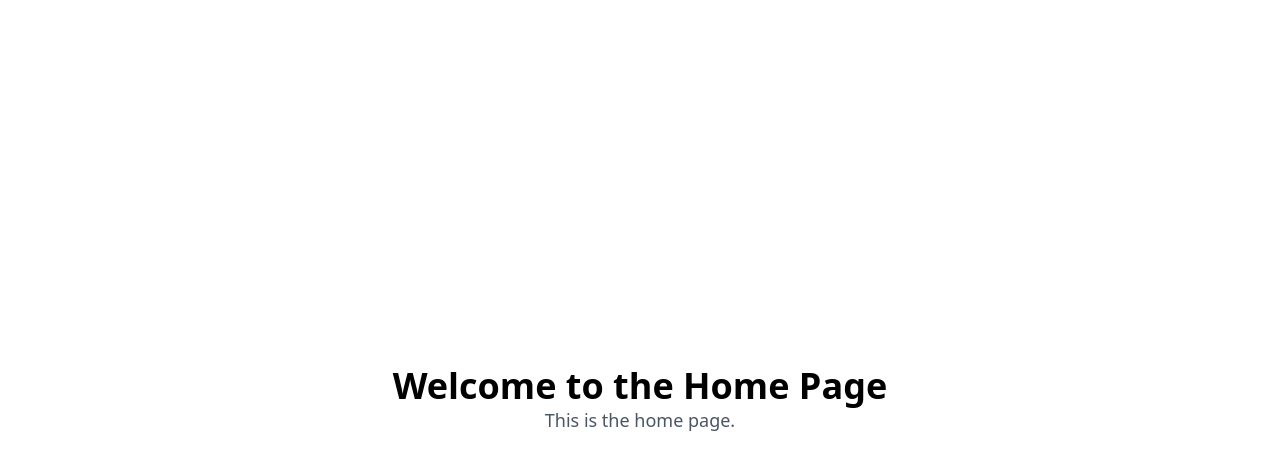
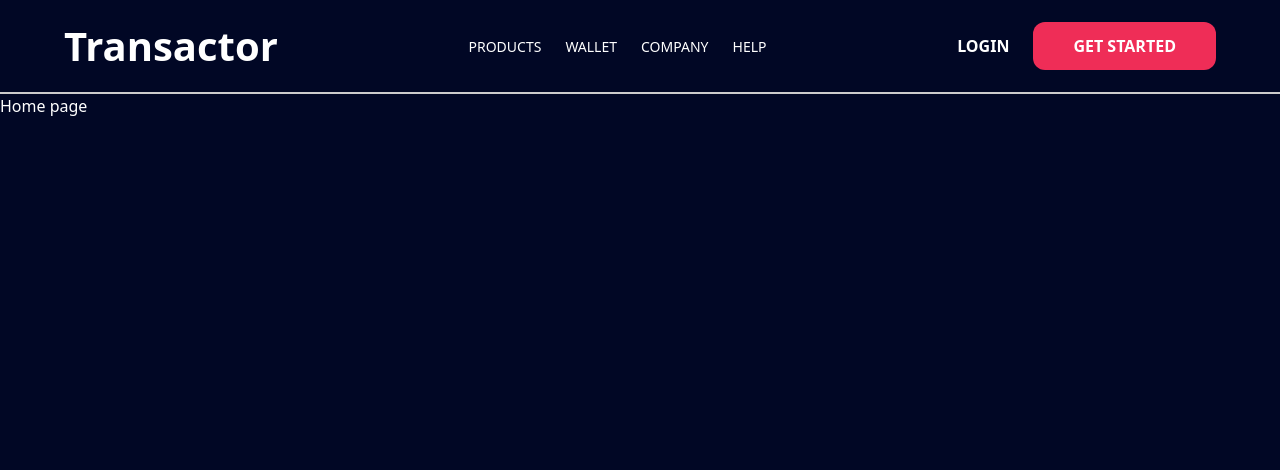
Before and after one commit to Frokesy/transactor, a React (Vite) app: page / in a window 1280 px wide. Shown: the top 470 px of the page. Built offline with nearby package versions, Linux system fonts and the light colour scheme.

Commit message:
designed header component

```diff
--- /dev/null
+++ b/src/components/defaults/Container.tsx
@@ -0,0 +1,16 @@
+import Header from "./Header";
+
+interface ContainerProps {
+  children: React.ReactNode;
+}
+
+const Container = ({ children }: ContainerProps) => {
+  return (
+    <div className="bg-[#010725] min-h-screen text-[#fff]">
+      <Header />
+      {children}
+    </div>
+  );
+};
+
+export default Container;
--- /dev/null
+++ b/src/components/defaults/Header.tsx
@@ -0,0 +1,23 @@
+const Header = () => {
+  return (
+    <div className="py-4 border-b-2 border-[#ccc]">
+      <div className="w-[90vw] mx-auto flex justify-between items-center">
+        <h1 className="text-[40px] font-semibold">Transactor</h1>
+        <div className="space-x-6 uppercase text-[14px] flex items-center">
+          <span>Products</span>
+          <span>Wallet</span>
+          <span>Company</span>
+          <span>Help</span>
+        </div>
+        <div className="flex items-center space-x-6 uppercase text-[16px] font-semibold">
+          <button className="uppercase">Login</button>
+          <button className="bg-[#EF2D57] py-3 px-10 uppercase rounded-xl">
+            Get Started
+          </button>
+        </div>
+      </div>
+    </div>
+  );
+};
+
+export default Header;
--- a/src/pages/home/index.tsx
+++ b/src/pages/home/index.tsx
@@ -1,9 +1,10 @@
+import Container from "../../components/defaults/Container";
+
 const Home = () => {
   return (
-    <div className="flex flex-col items-center justify-center h-screen">
-      <h1 className="text-4xl font-bold">Welcome to the Home Page</h1>
-      <p className="text-lg text-gray-600">This is the home page.</p>
-    </div>
+    <Container>
+      <h2>Home page</h2>
+    </Container>
   );
 };
 
```
